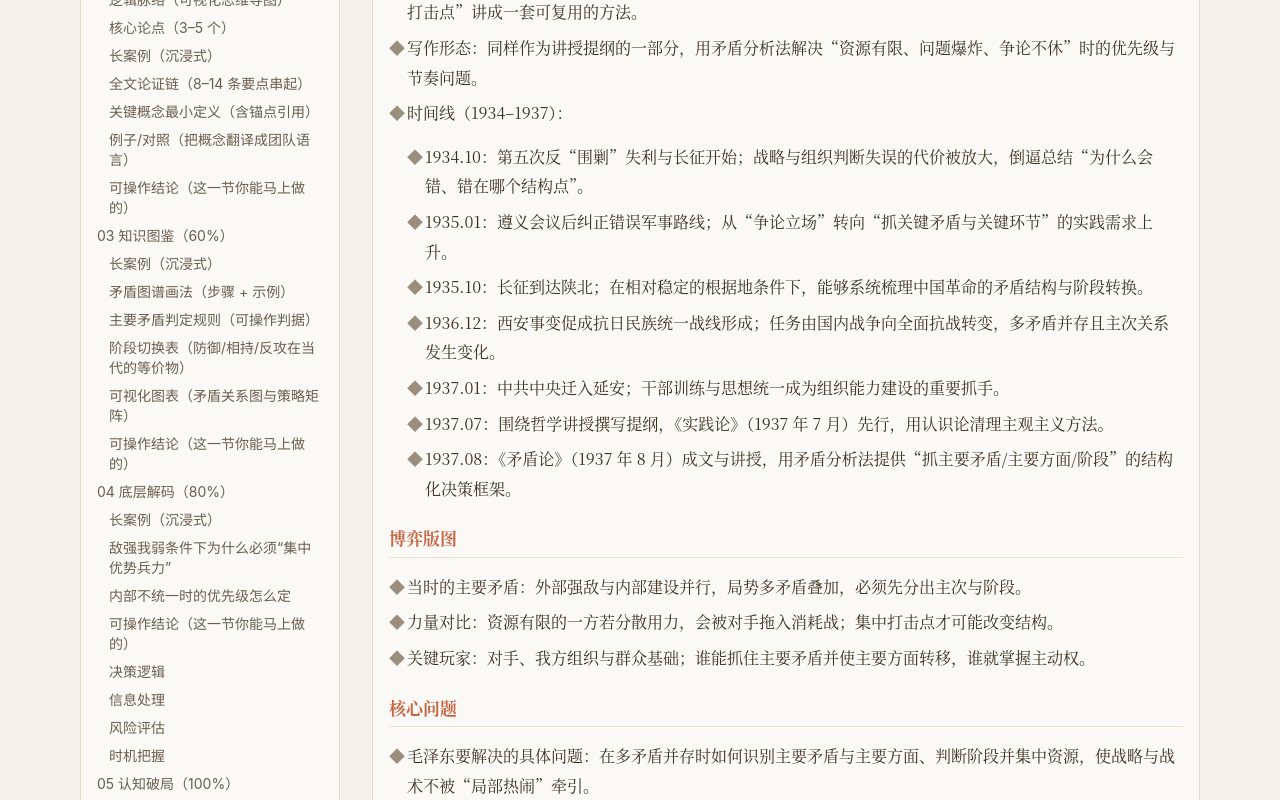
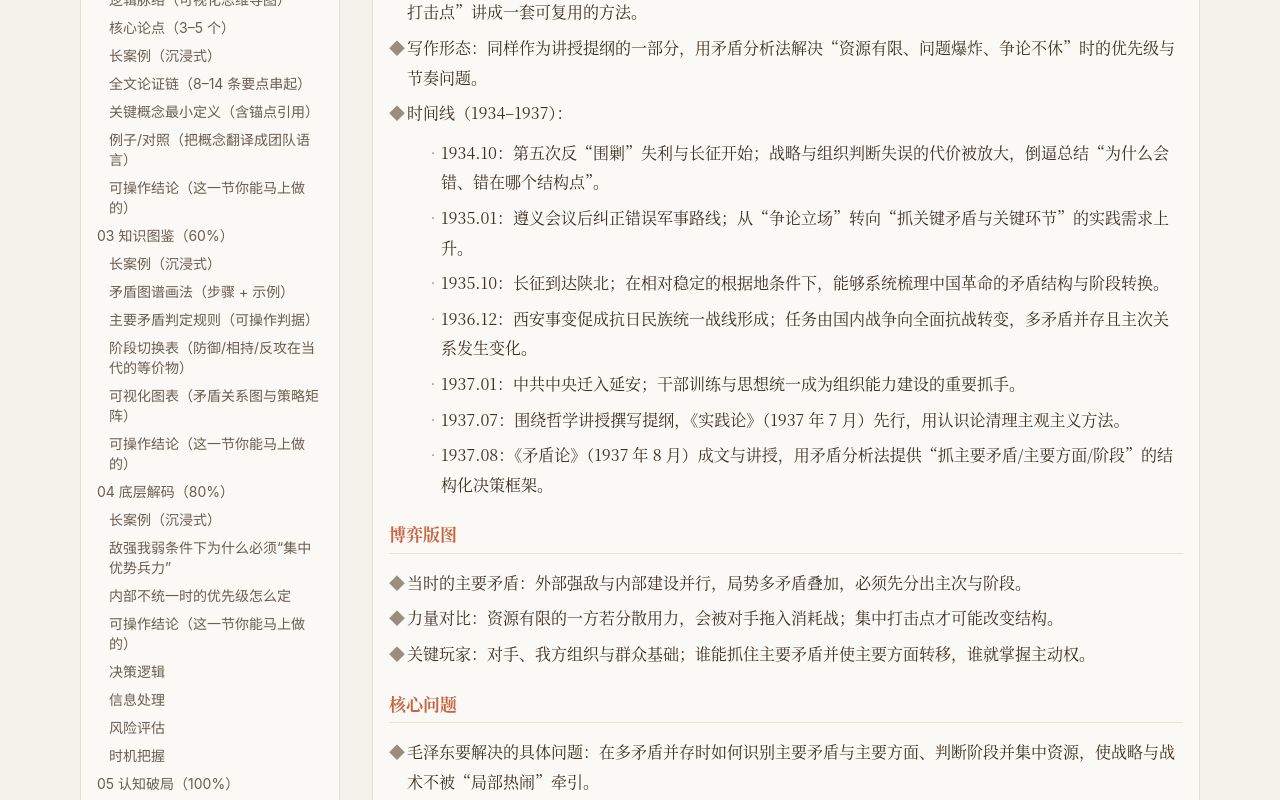
Before and after one commit to Debugooo/maoxuan-web, a Next.js app: page /library/maodunlun in a window 1280 px wide. Shown: the part 600-1400 px from the top of the page. Built offline with nearby package versions, Linux system fonts and the light colour scheme.

Commit message:
feat: 构建毛选生存斗争智库
Co-authored-by: traeagent <traeagent@users.noreply.github.com>

```diff
--- a/src/app/globals.css
+++ b/src/app/globals.css
@@ -225,6 +225,13 @@
   list-style: none;
 }
 
+.wx-md ul ul,
+.wx-md ul ol,
+.wx-md ol ul,
+.wx-md ol ol {
+  margin: 10px 0 10px 18px;
+}
+
 .wx-md ul li,
 .wx-md ol li {
   margin: 6px 0;
@@ -244,6 +251,28 @@
   left: 0;
   top: 0;
   color: var(--wx-ink-faint);
+}
+
+.wx-md ul ul li {
+  padding-left: 16px;
+}
+
+.wx-md ul ul li::before {
+  content: "•";
+  color: var(--wx-ink-faint);
+}
+
+.wx-md ol ul li {
+  padding-left: 16px;
+}
+
+.wx-md ol ul li::before {
+  content: "•";
+  position: absolute;
+  left: 0;
+  top: 0;
+  color: var(--wx-ink-faint);
+  font-weight: 600;
 }
 
 .wx-md ol {
```
